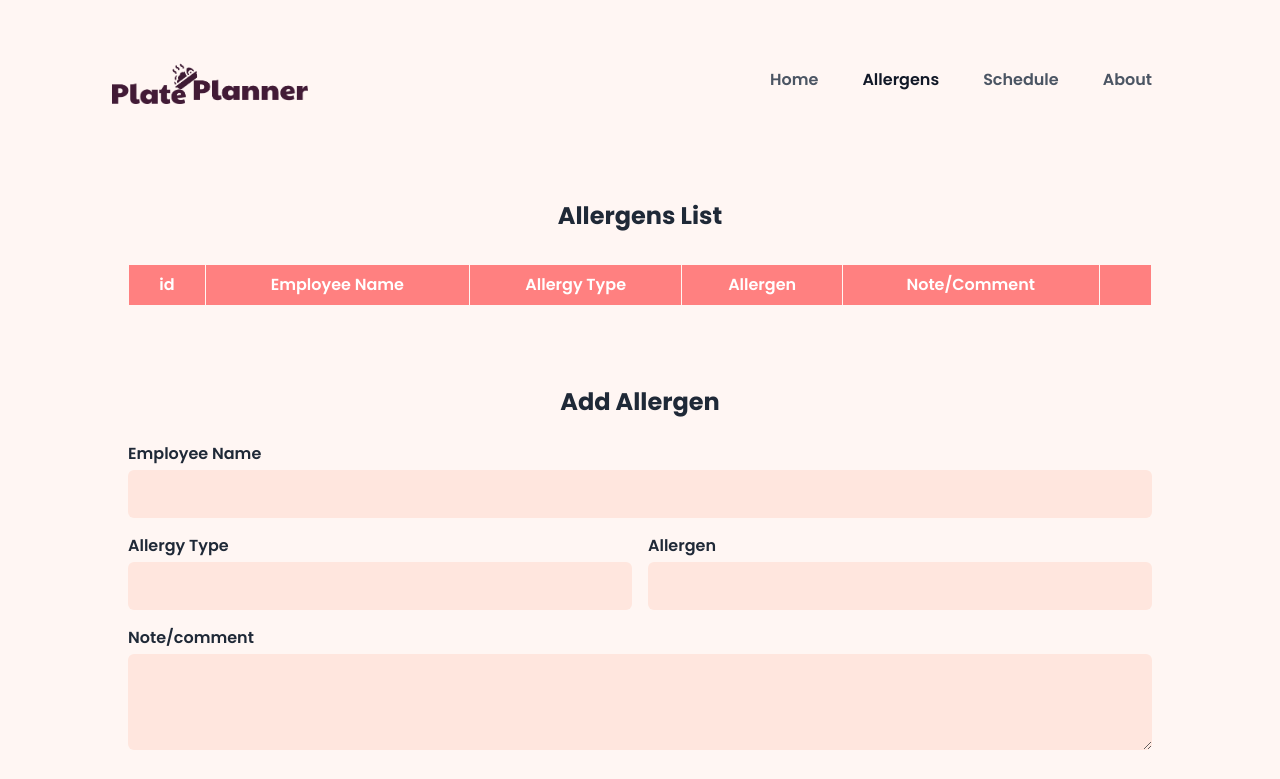
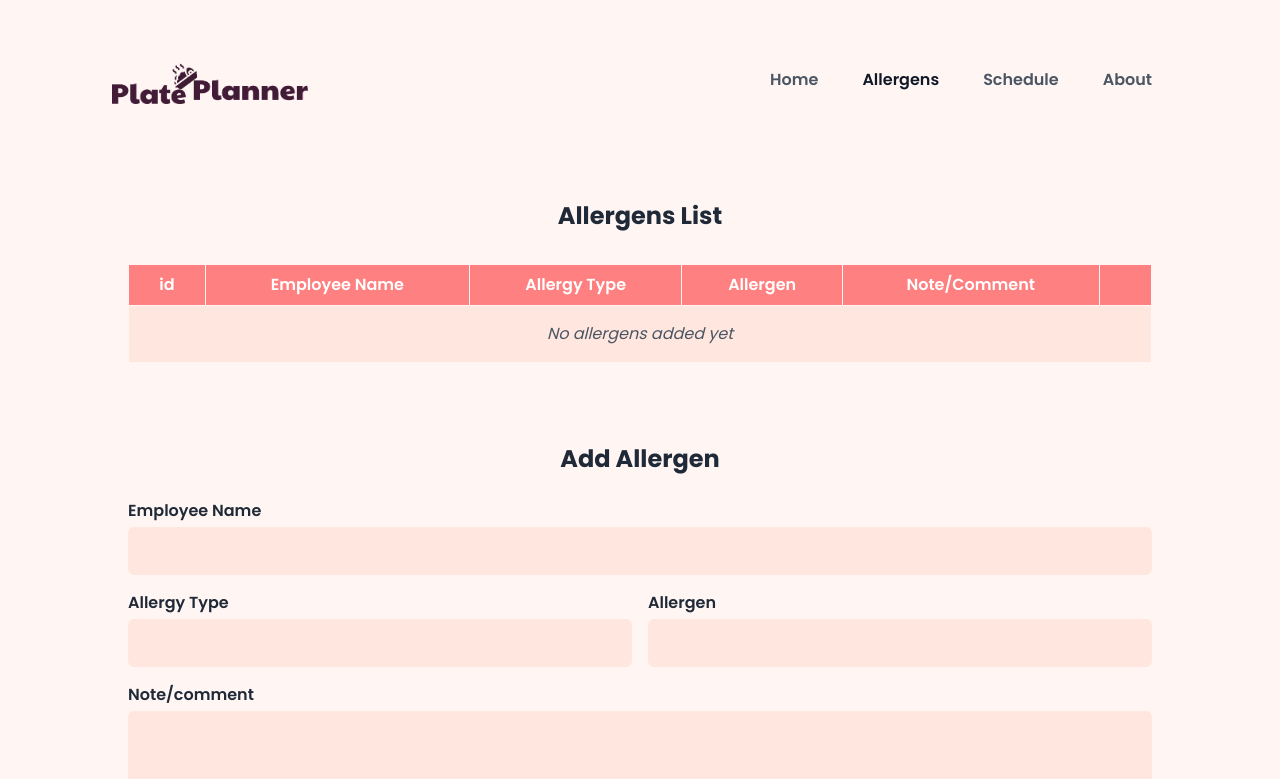
Before and after one commit to chingu-voyages/V53-tier2-team-24, a React (Vite) app: page /allergens in a window 1280 px wide. Shown: the top 779 px of the page. Built offline with nearby package versions, Linux system fonts and the light colour scheme.

Commit message:
Add empty state message to allergens table

```diff
--- a/src/pages/Allergens.jsx
+++ b/src/pages/Allergens.jsx
@@ -56,7 +56,7 @@ const Allergens = () =>
         <div className="w-full max-w-5xl">
           <h2 className="text-2xl font-bold text-gray-800 text-center my-8">Allergens List</h2>
           <div className="overflow-x-auto">
-            <div className="min-w-[600px]"> {/* Ensures the table has a minimum width */}
+            <div className="min-w-[600px]">
             <table className="w-full border-collapse border border-background">
   <thead>
     <tr className="bg-darkPink text-white">
@@ -68,7 +68,8 @@ const Allergens = () =>
     </tr>
   </thead>
   <tbody>
-                  {savedData && savedData.map((row, rowIndex) => (
+    {savedData && savedData.length > 0 ? (
+      savedData.map((row, rowIndex) => (
         <tr key={rowIndex} className={rowIndex % 2 === 0 ? "bg-lightPink text-gray-800" : "bg-darkPink text-white"}>
           <td className="text-center py-2 px-4 border border-background whitespace-nowrap">{row.id}</td>
           <td className="text-center py-2 px-4 border border-background whitespace-nowrap">{row.employeeName}</td>
@@ -84,7 +85,14 @@ const Allergens = () =>
             </button>
           </td>
         </tr>
-                  ))}
+      ))
+    ) : (
+      <tr>
+        <td colSpan={tableHeaders.length} className="text-center py-4 text-gray-600 italic bg-lightPink">
+          No allergens added yet
+        </td>
+      </tr>
+    )}
   </tbody>
 </table>
             </div>
```
Lines whose indentation alone changed are shown as unchanged.
